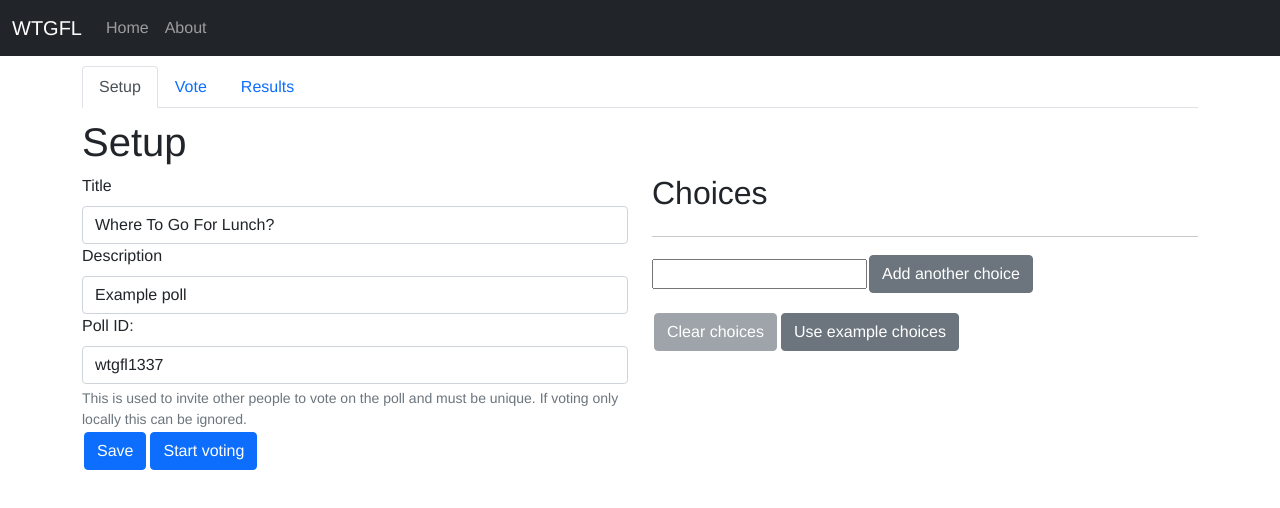
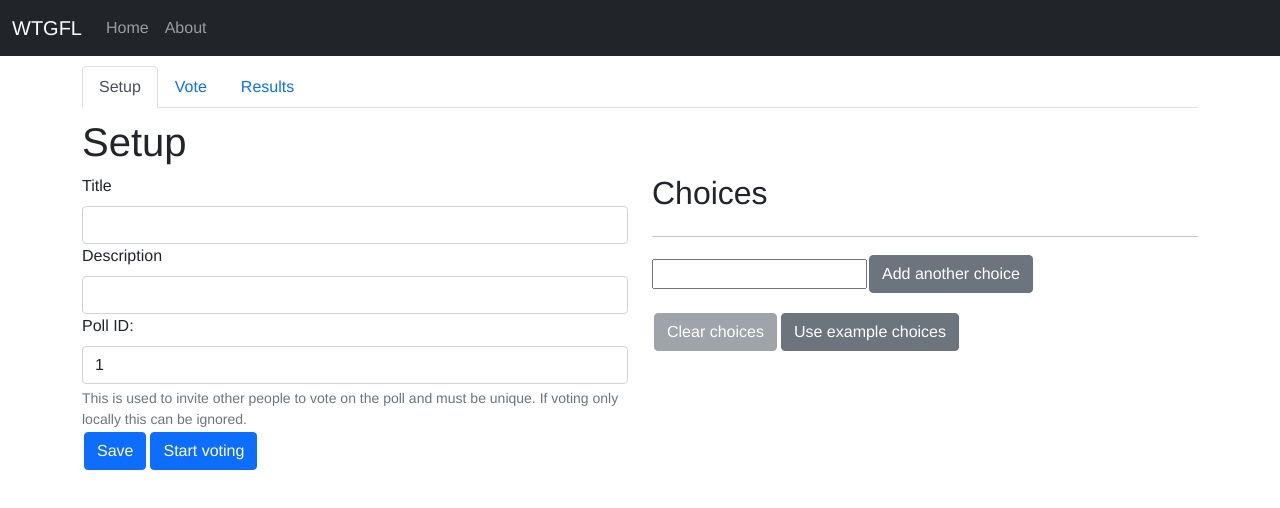
Before and after one commit to jarnoln/wtgfl-vue3-ts, a Vue app: page /poll/1/settings in a window 1280 px wide. Shown: the top 508 px of the page. Built offline with nearby package versions, Linux system fonts and the light colour scheme.

Commit message:
Update path if changing poll ID

```diff
--- a/src/components/EditPoll.vue
+++ b/src/components/EditPoll.vue
@@ -24,7 +24,7 @@
         id="new-poll-id"
         type="text"
         class="form-control"
-        v-model="pollId"
+        v-model="localPollId"
       />
       <div id="poll-id-help" class="form-text">
         This is used to invite other people to vote on the poll and must be
@@ -62,21 +62,25 @@ import EventService from '@/services/EventService'
 
 export default defineComponent({
   name: 'EditPoll',
+  props: {
+    pollId: {
+      type: String,
+      required: true
+    }
+  },
   created() {
     console.log('EditPoll:created()')
+    this.localPollId = this.pollId
     if (this.poll.id != '') {
-      this.pollId = this.poll.id
+      // Poll already exists, initialize with current values.
+      this.localPollId = this.poll.id
       this.pollTitle = this.poll.title
       this.pollDescription = this.poll.description
-    } else {
-      this.pollId = 'wtgfl1337'
-      this.pollTitle = 'Where To Go For Lunch?'
-      this.pollDescription = 'Example poll'
     }
   },
   data() {
     return {
-      pollId: '',
+      localPollId: '',
       pollTitle: '',
       pollDescription: ''
     }
@@ -85,7 +89,7 @@ export default defineComponent({
   methods: {
     savePoll() {
       const poll: Poll = {
-        id: this.pollId,
+        id: this.localPollId,
         title: this.pollTitle,
         description: this.pollDescription,
         public: true,
@@ -101,6 +105,14 @@ export default defineComponent({
         })
       for (let i = 0; i < this.choices.length; i++) {
         EventService.saveChoice(poll, this.choices[i])
+      }
+      if (this.localPollId != this.pollId) {
+        console.log('Poll ID changed from', this.pollId, 'to', this.localPollId)
+        // Update router
+        this.$router.push({
+          name: 'Settings',
+          params: { pollId: this.localPollId }
+        })
       }
     },
     startVoting() {
--- a/src/store/index.ts
+++ b/src/store/index.ts
@@ -15,6 +15,7 @@ function idFromTitle(title: string): string {
 export default createStore({
   state() {
     return {
+      // Currently selected poll
       poll: {
         id: '',
         title: '',
--- a/src/views/poll/Settings.vue
+++ b/src/views/poll/Settings.vue
@@ -4,7 +4,7 @@
     <h1>Setup</h1>
     <div class="row">
       <div class="col-12 col-sm-6">
-        <EditPoll />
+        <EditPoll :pollId="pollId" />
       </div>
       <div class="col-12 col-sm-6">
         <EditChoices />
```
